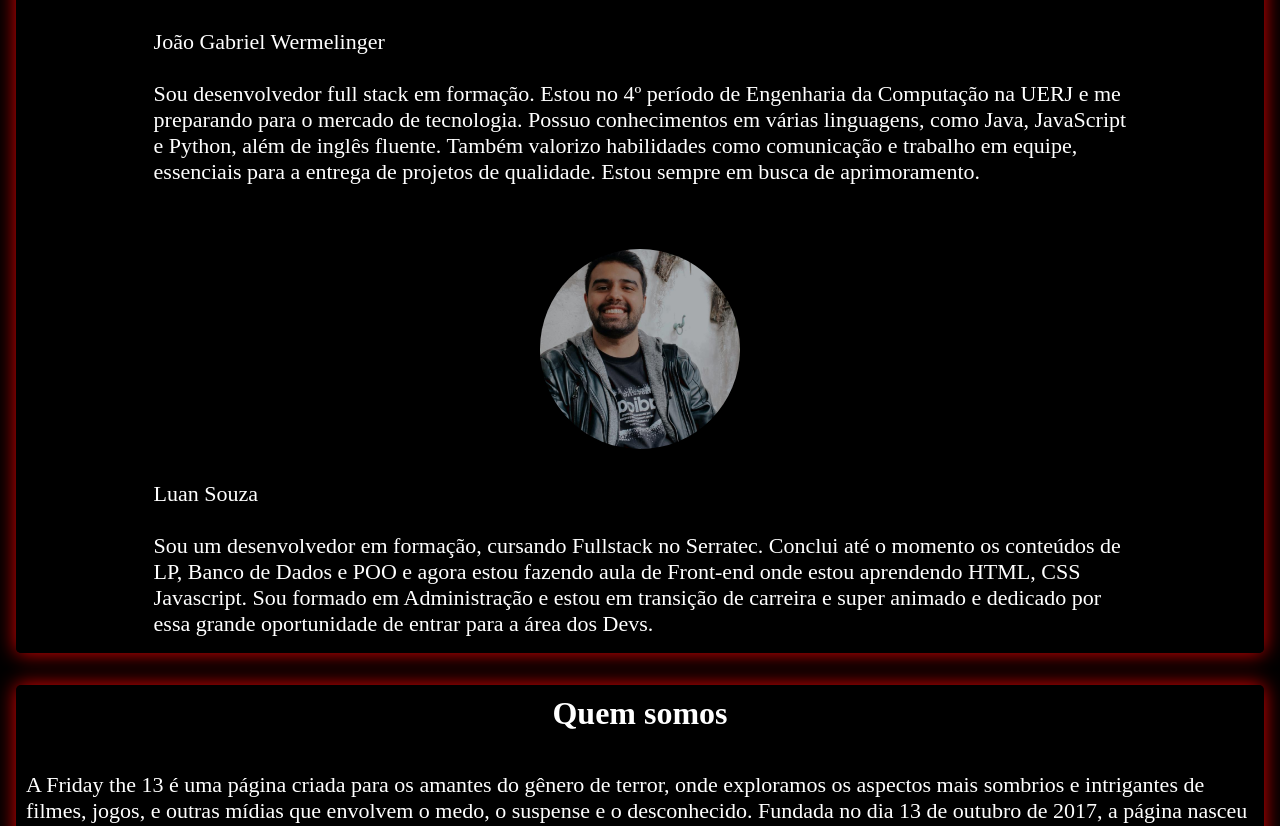
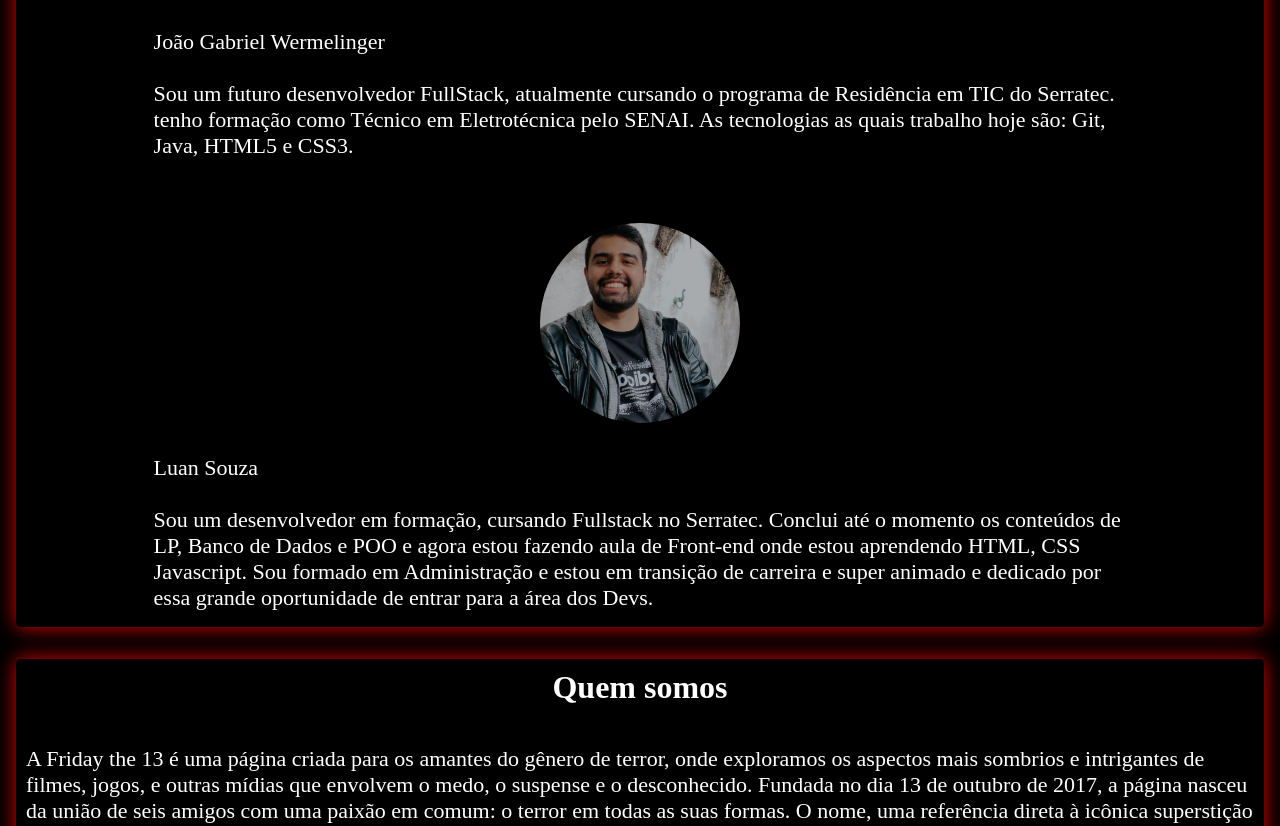
Before and after one commit to Dgporte/trabalhogp6, a plain HTML site: page site/sobre/index.html in a window 1280 px wide. Shown: the part 2443-3269 px from the top of the page. Drawn offline with Linux system fonts and the light colour scheme.

Commit message:
Alterações

```diff
--- a/site/sobre/index.html
+++ b/site/sobre/index.html
@@ -188,11 +188,9 @@
                 <div class="sobre-dev">
                     <img src="/site/assets/jg_wermelinger.jpg" alt="Foto do Desenvolvedor João Gabriel Wermelinger">
                     <p> João Gabriel Wermelinger <br><br>
-                        Sou desenvolvedor full stack em formação. Estou no 4º
-                        período de Engenharia da Computação na UERJ e me preparando para o mercado de tecnologia.
-                        Possuo conhecimentos em várias linguagens, como Java, JavaScript e Python, além de inglês
-                        fluente. Também valorizo habilidades como comunicação e trabalho em equipe, essenciais para a
-                        entrega de projetos de qualidade. Estou sempre em busca de aprimoramento.
+                        Sou um futuro desenvolvedor FullStack, atualmente cursando o programa de Residência em TIC do
+                        Serratec. tenho formação como Técnico em Eletrotécnica pelo SENAI. As tecnologias as quais
+                        trabalho hoje são: Git, Java, HTML5 e CSS3.
                     </p>
                 </div>
                 <div class="sobre-dev">
@@ -241,7 +239,8 @@
                 medo encontra o entretenimento, e onde cada detalhe é pensado para proporcionar aos nossos seguidores
                 uma imersão completa no universo do horror.
             <div class="main-pag-foot-animation">
-                <img src="../assets/jason-unscreen.gif" alt="Imagem animada do jason em forma de pixel art" class="image-animation">
+                <img src="../assets/jason-unscreen.gif" alt="Imagem animada do jason em forma de pixel art"
+                    class="image-animation">
             </div>
             </p>
         </div>
--- a/site/sobre/styles.css
+++ b/site/sobre/styles.css
@@ -41,7 +41,7 @@ body {
 
 .top-pag-logo:hover {
     transform: scale(1.1); /* Aumenta a imagem para 110% do tamanho original */
-  }
+}
 
 /* .animation{
     display: flex;
```
